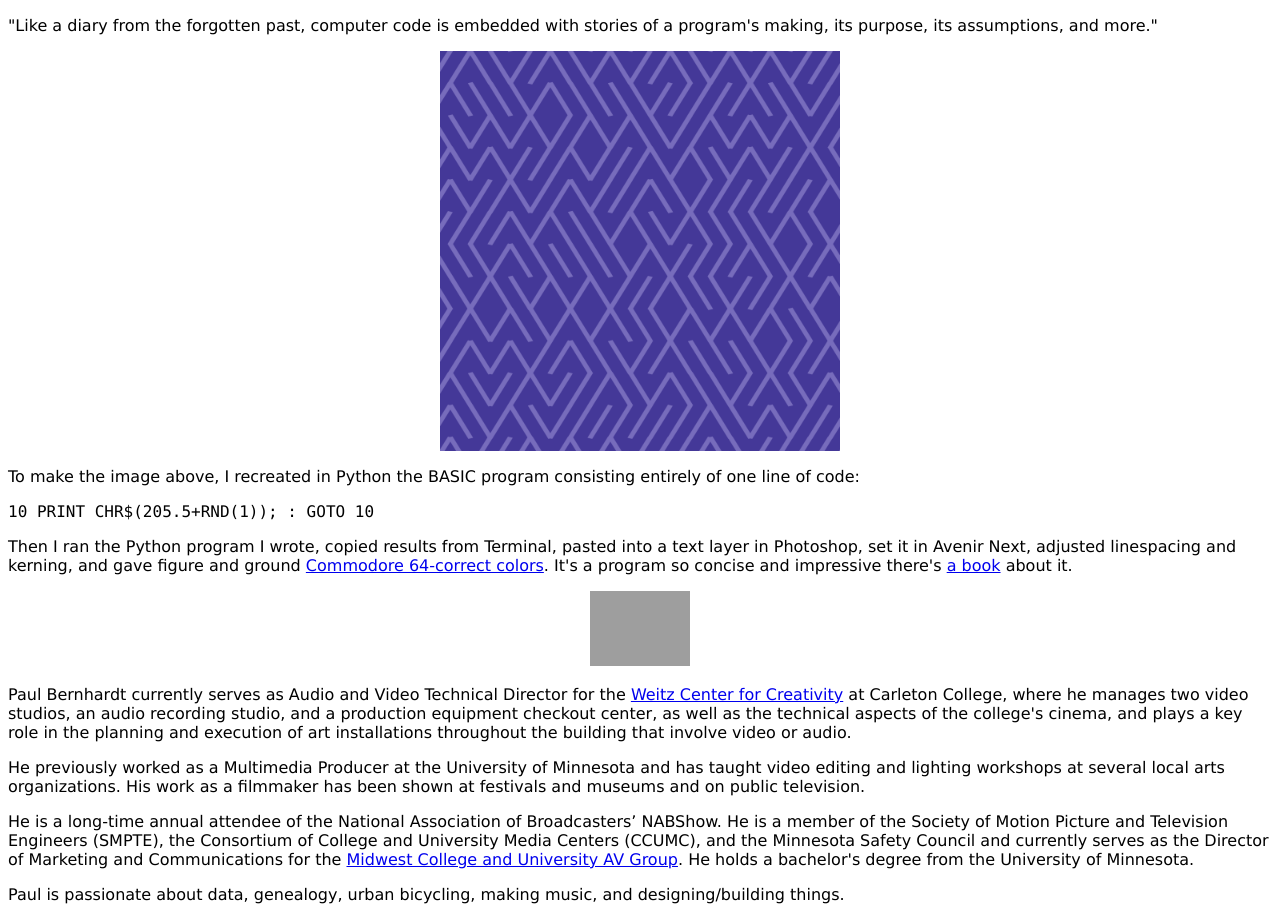
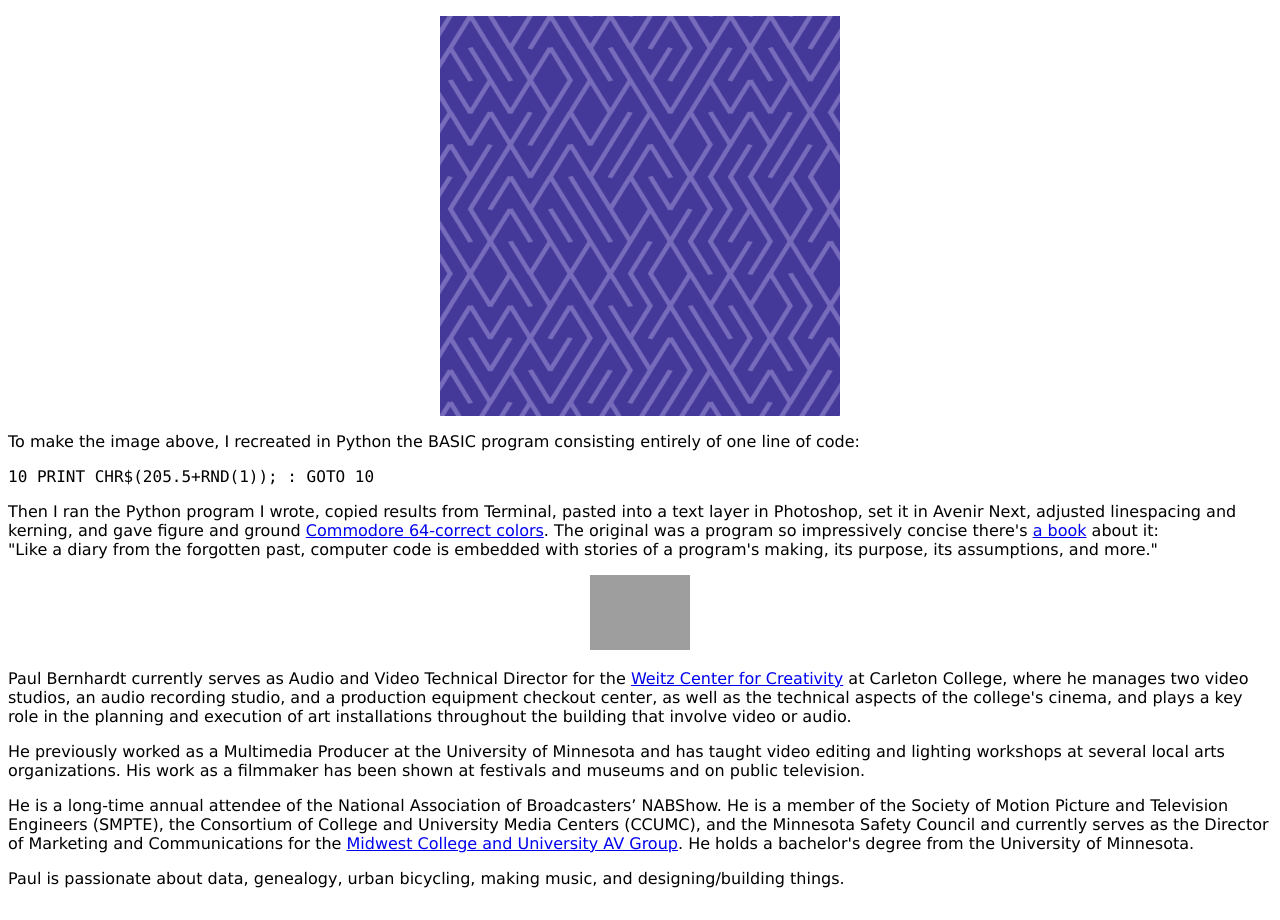
Before and after one commit to papadiscobravo/papadiscobravo.github.io, a plain HTML site: page index.html in a window 1280 px wide. Drawn offline with Linux system fonts and the light colour scheme; grey boxes are pictures that could not be loaded.

Commit message:
change where quote is

```diff
--- a/index.html
+++ b/index.html
@@ -10,14 +10,15 @@
 
 <body>
 
-<p>"Like a diary from the forgotten past, computer code is embedded with stories of a program's making, its purpose, its assumptions, and more."</p>
   <p><img src="10print.gif" width="400" alt="an image generated from a version of the BASIC program 10 PRINT CHR$(205.5+RND(1)); : GOTO 10"></p>
 <p>To make the image above, I recreated in Python the BASIC program consisting entirely of one line of code:</p>
 <p style="font-family:'Lucida Console', monospace">10 PRINT CHR$(205.5+RND(1)); : GOTO 10</p>
 <p>
 Then I ran the Python program I wrote, copied results from Terminal, pasted into a text layer in Photoshop, set it in Avenir Next,
 adjusted linespacing and kerning, and gave figure and ground <a href="https://www.c64-wiki.com/wiki/Color" target="_blank">Commodore 64-correct colors</a>.
-It's a program so concise and impressive there's <a href="https://10print.org" target="_blank">a book</a> about it.</p>
+The original was a program so impressively concise there's <a href="https://10print.org" target="_blank">a book</a> about it:<br>
+"Like a diary from the forgotten past, computer code is embedded with stories of a program's making, its purpose, its assumptions, and more."</p>
+
 <p></p>
 <p>
 <img src="https://apps.carleton.edu/reason_package/reason_4.0/www/images_local/1000030903.jpg" width="100" alt="Paul Bernhardt"><br>
```
